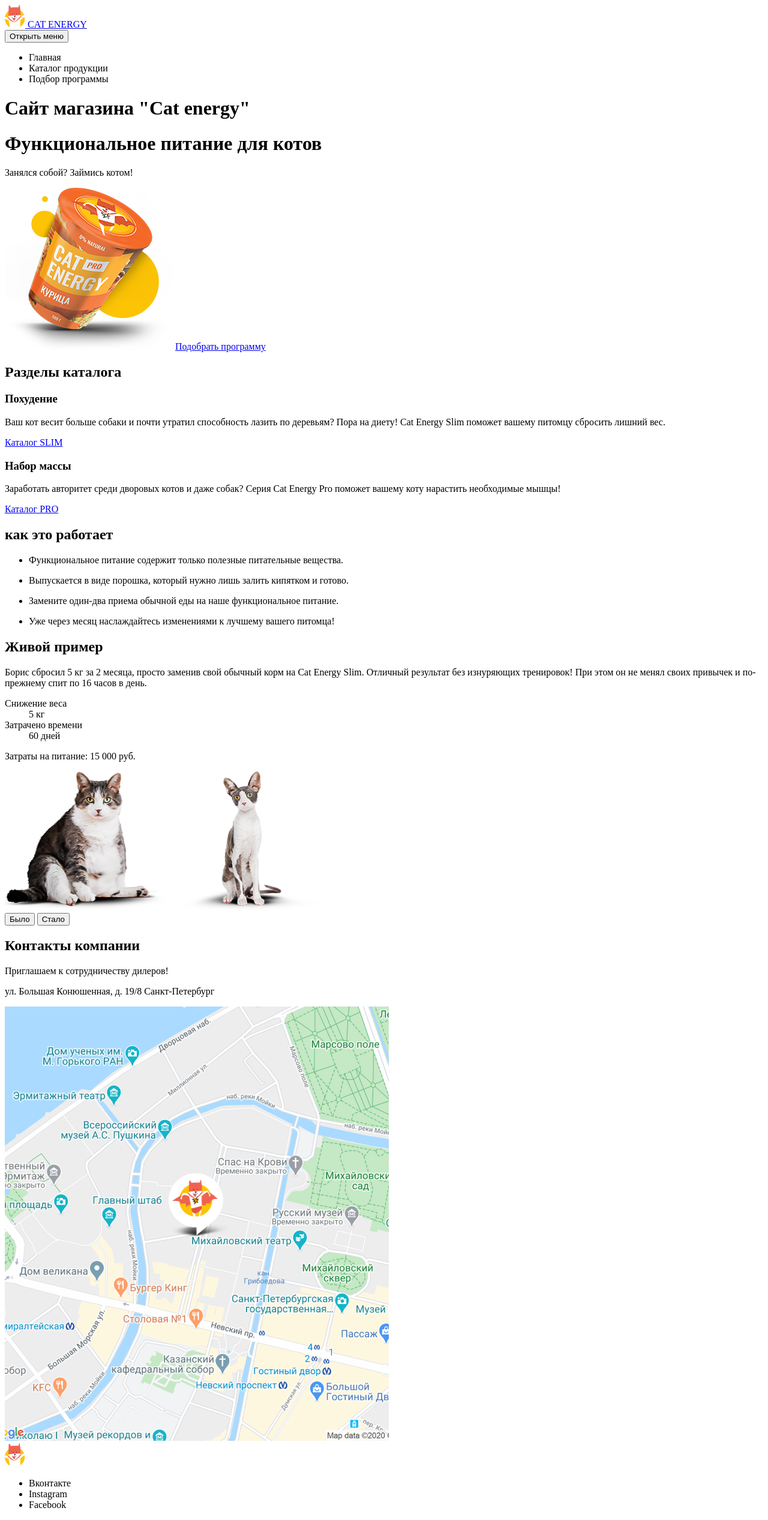
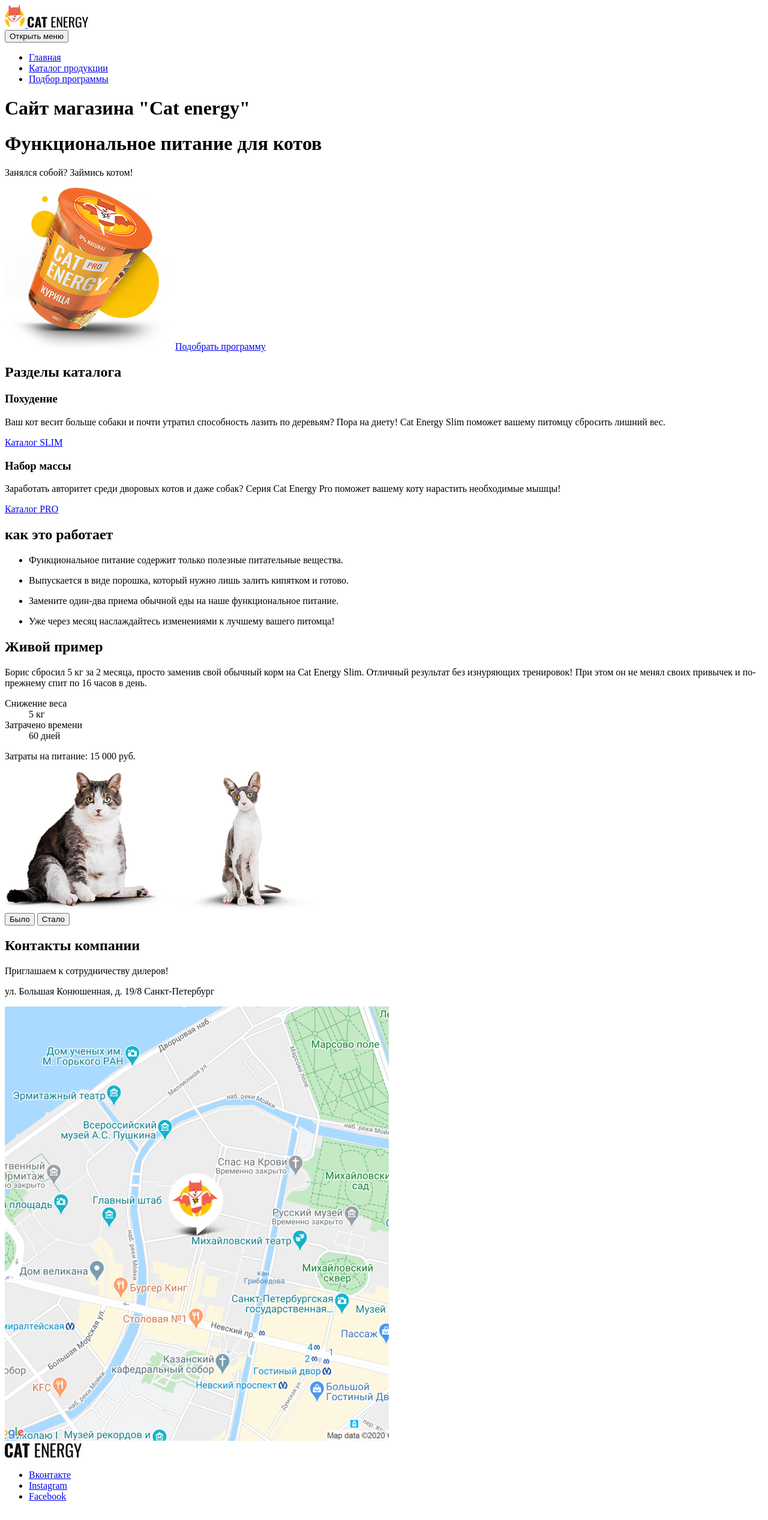
Before and after one commit to SvetlanaEP/cat-energy, a plain HTML site: page sourse/index.html in a window 1280 px wide. Shown: the whole page at 60% size. Drawn offline with Linux system fonts and the light colour scheme.

Commit message:
Внесла поправки в разметку страницы
В шапке заменила надпись на логотип; добавила к ссылкам атрибут href; заменила иконку в футере; добавила иконку в папку img

```diff
--- a/sourse/index.html
+++ b/sourse/index.html
@@ -9,7 +9,7 @@
   <header class="page-header">
     <a href="index.html" class="page-header__logo">
       <img src="img/logo-mobile.svg" width="34" height="38" alt="Логотип магазина Cat energy">
-      CAT ENERGY
+      <img src="img/logo2-mobile.svg" width="101" height="18" alt="Cat energy">
     </a>
 
     <nav class="main-nav">
@@ -19,17 +19,17 @@
       <div class="main-nav__wrapper">
         <ul class="main-nav__list">
           <li class="main-nav__item main-nav--current">
-            <a>
+            <a href="#">
               Главная
             </a>
           </li>
           <li class="main-nav__item">
-            <a>
+            <a href="#">
               Каталог продукции
             </a>
           </li>
           <li class="main-nav__item">
-            <a>
+            <a href="#">
               Подбор программы
             </a>
           </li>
@@ -152,22 +152,22 @@
 
   <footer class="page__footer footer">
     <a class="footer__logo">
-      <img src="img/logo-mobile.svg" width="34" height="38" alt="Cat energy">
+      <img src="img/footer-logo.svg" width="128" height="24" alt="Cat energy">
     </a>
 
     <ul class="social__list">
       <li class="social__item">
-        <a class="social__link">
+        <a class="social__link" href="#">
           <span class="visually-hidden">Вконтакте</span>
         </a>
       </li>
       <li class="social__item">
-        <a class="social__link">
+        <a class="social__link" href="#">
           <span class="visually-hidden">Instagram</span>
         </a>
       </li>
       <li class="social__item">
-        <a class="social__link">
+        <a class="social__link" href="#">
           <span class="visually-hidden">Facebook</span>
         </a>
       </li>
```
Also changed, not shown: sourse/img/footer-logo.svg (added), sourse/img/logo2-mobile.svg (added).
